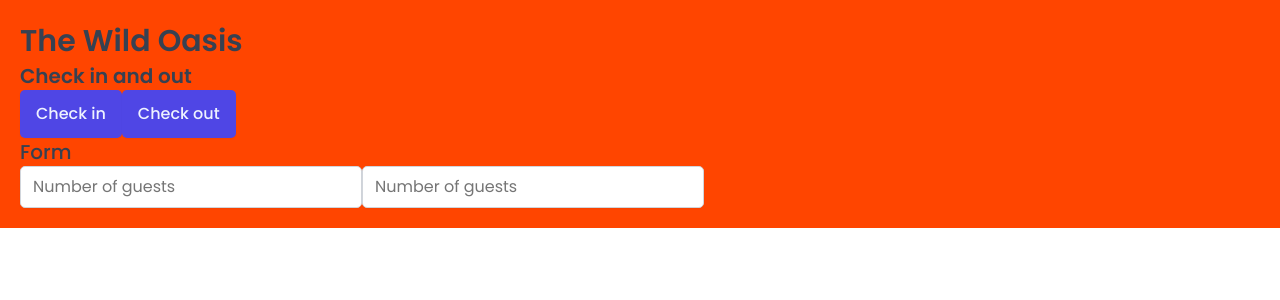
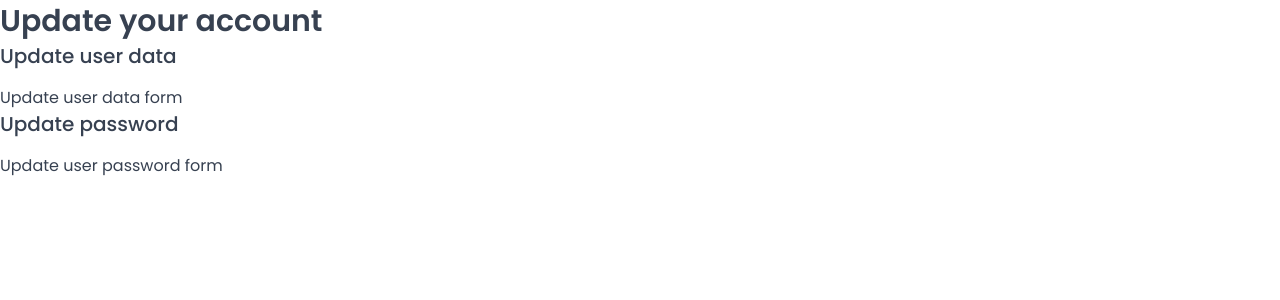
Before and after one commit to jiangtracy/oasis-resort, a React (Vite) app: page /account in a window 1280 px wide. Shown: the top 300 px of the page. Built offline with nearby package versions, Linux system fonts and the light colour scheme; a web font is replaced by a local one.

Commit message:
install react router and set up routes

```diff
--- a/package.json
+++ b/package.json
@@ -12,6 +12,7 @@
   "dependencies": {
     "react": "^18.2.0",
     "react-dom": "^18.2.0",
+    "react-router-dom": "^6.18.0",
     "styled-components": "^6.1.1"
   },
   "devDependencies": {
--- a/src/App.jsx
+++ b/src/App.jsx
@@ -1,28 +1,33 @@
-import styled from "styled-components";
+import { BrowserRouter, Route, Routes, Navigate } from "react-router-dom";
+import Dashboard from "./pages/Dashboard";
+import Bookings from "./pages/Bookings";
+import Cabins from "./pages/Cabins";
+import Users from "./pages/Users";
+import Settings from "./pages/Settings";
+import Account from "./pages/Account";
+import Login from "./pages/Login";
+import PageNotFound from "./pages/PageNotFound";
 import GlobalStyles from "./styles/GlobalStyles";
-import Button from "./ui/Button";
-import Input from "./ui/Input";
-import Heading from "./ui/Heading";
-
-const StyledApp = styled.div`
-  background-color: orangered;
-  padding: 20px;
-`;
 
 function App() {
   return (
     <>
       <GlobalStyles />
-      <StyledApp>
-        <Heading as="h1">The Wild Oasis</Heading>
-        <Heading as="h2">Check in and out</Heading>
-        <Button onClick={() => alert("Check in")}>Check in</Button>
-        <Button onClick={() => alert("Check out")}>Check out</Button>
-        <Heading as="h3">Form</Heading>
-
-        <Input type="number" placeholder="Number of guests" />
-        <Input type="number" placeholder="Number of guests" />
-      </StyledApp>
+      <div>
+        <BrowserRouter>
+          <Routes>
+            <Route index element={<Navigate replace to="dashboard" />} />
+            <Route path="dashboard" element={<Dashboard />} />
+            <Route path="bookings" element={<Bookings />} />
+            <Route path="cabins" element={<Cabins />} />
+            <Route path="users" element={<Users />} />
+            <Route path="settings" element={<Settings />} />
+            <Route path="account" element={<Account />} />
+            <Route path="login" element={<Login />} />
+            <Route path="*" element={<PageNotFound />} />
+          </Routes>
+        </BrowserRouter>
+      </div>
     </>
   );
 }
--- a/src/ui/Button.jsx
+++ b/src/ui/Button.jsx
@@ -1,67 +1,64 @@
-import styled from "styled-components";
+import styled, { css } from "styled-components";
 
-// const sizes = {
-//   small: css`
-//     font-size: 1.2rem;
-//     padding: 0.4rem 0.8rem;
-//     text-transform: uppercase;
-//     font-weight: 600;
-//     text-align: center;
-//   `,
-//   medium: css`
-//     font-size: 1.4rem;
-//     padding: 1.2rem 1.6rem;
-//     font-weight: 500;
-//   `,
-//   large: css`
-//     font-size: 1.6rem;
-//     padding: 1.2rem 2.4rem;
-//     font-weight: 500;
-//   `,
-// };
+const sizes = {
+  small: css`
+    font-size: 1.2rem;
+    padding: 0.4rem 0.8rem;
+    text-transform: uppercase;
+    font-weight: 600;
+    text-align: center;
+  `,
+  medium: css`
+    font-size: 1.4rem;
+    padding: 1.2rem 1.6rem;
+    font-weight: 500;
+  `,
+  large: css`
+    font-size: 1.6rem;
+    padding: 1.2rem 2.4rem;
+    font-weight: 500;
+  `,
+};
 
-// const variations = {
-//   primary: css`
-//     color: var(--color-brand-50);
-//     background-color: var(--color-brand-600);
+const variations = {
+  primary: css`
+    color: var(--color-brand-50);
+    background-color: var(--color-brand-600);
 
-//     &:hover {
-//       background-color: var(--color-brand-700);
-//     }
-//   `,
-//   secondary: css`
-//     color: var(--color-grey-600);
-//     background: var(--color-grey-0);
-//     border: 1px solid var(--color-grey-200);
+    &:hover {
+      background-color: var(--color-brand-700);
+    }
+  `,
+  secondary: css`
+    color: var(--color-grey-600);
+    background: var(--color-grey-0);
+    border: 1px solid var(--color-grey-200);
 
-//     &:hover {
-//       background-color: var(--color-grey-50);
-//     }
-//   `,
-//   danger: css`
-//     color: var(--color-red-100);
-//     background-color: var(--color-red-700);
+    &:hover {
+      background-color: var(--color-grey-50);
+    }
+  `,
+  danger: css`
+    color: var(--color-red-100);
+    background-color: var(--color-red-700);
 
-//     &:hover {
-//       background-color: var(--color-red-800);
-//     }
-//   `,
-// };
+    &:hover {
+      background-color: var(--color-red-800);
+    }
+  `,
+};
 
 const Button = styled.button`
-  font-size: 1.4 rem;
-  padding: 1.2rem 1.6rem;
-  font-weight: 500;
   border: none;
   border-radius: var(--border-radius-sm);
-  background-color: var(--color-brand-600);
-  color: var(--color-brand-50);
   box-shadow: var(--shadow-sm);
-  cursor: pointer;
 
-  &:hover {
-    background-color: var(--color--brand-700);
-  }
+  ${(props) => sizes[props.size]}
+  ${(props) => variations[props.variations]}
 `;
 
+Button.defaultProps = {
+  variation: "primary",
+  size: "medium",
+};
 export default Button;
--- /dev/null
+++ b/src/ui/Row.jsx
@@ -0,0 +1,25 @@
+import styled, { css } from "styled-components";
+
+const Row = styled.div`
+  display: flex;
+
+  ${(props) =>
+    props.type === "horizontal" &&
+    css`
+      justify-content: space-between;
+      align-items: center;
+    `}
+
+  ${(props) =>
+    props.type === "vertical" &&
+    css`
+      flex-direction: column;
+      gap: 1.6rem;
+    `}
+`;
+
+Row.defaultProps = {
+  type: "vertical",
+};
+
+export default Row;
```
Also changed, not shown: 1 other file (tests, documents, lock files or other folders).
